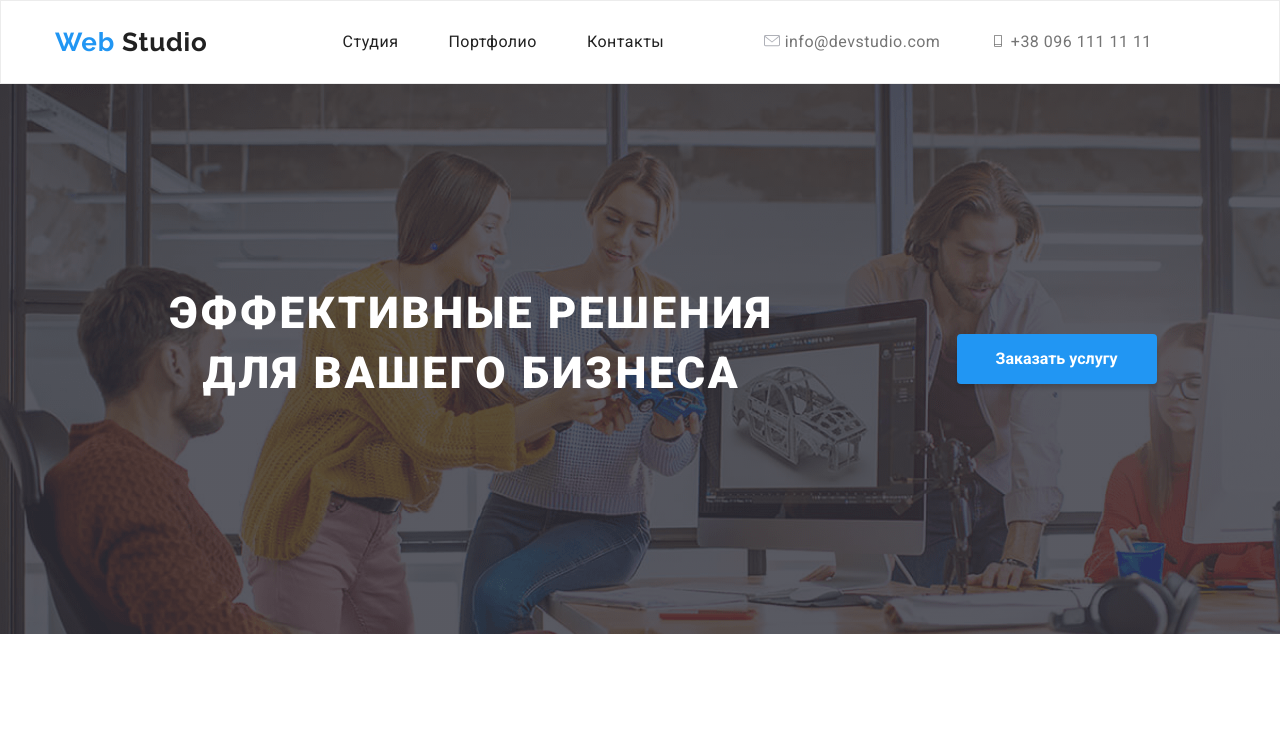
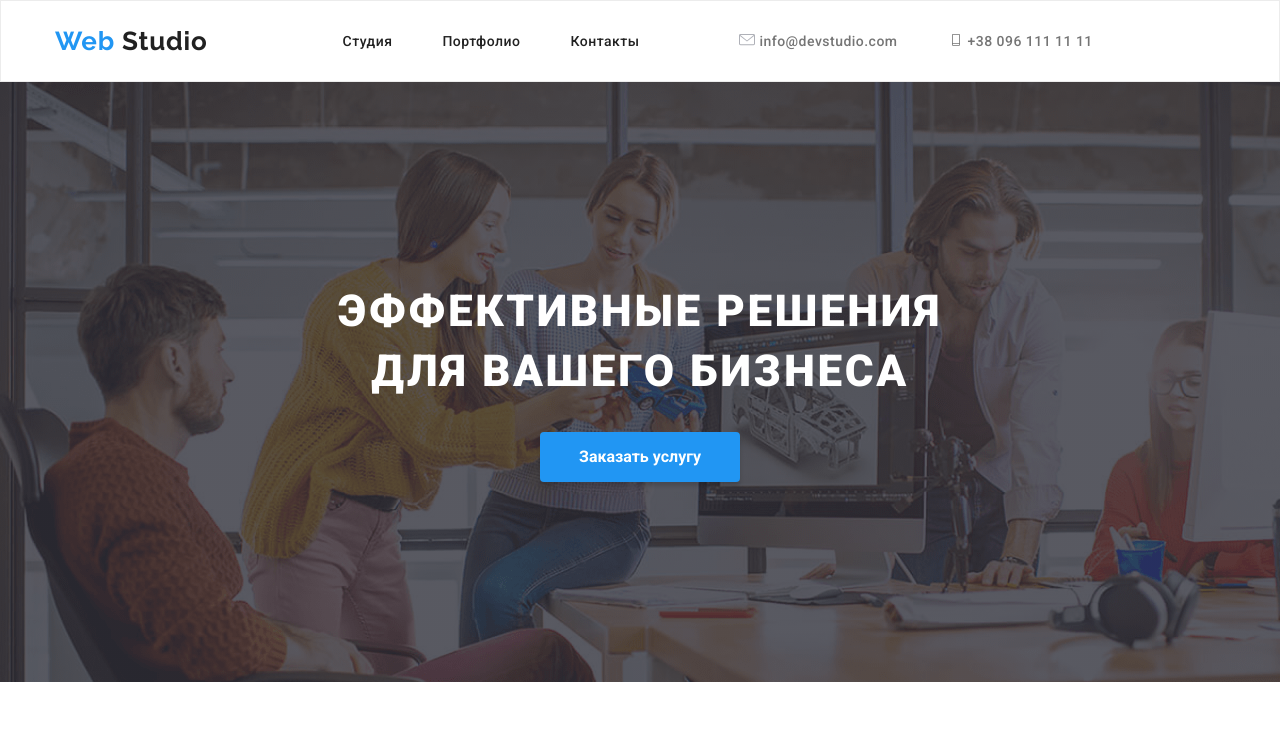
Before and after one commit to ljubik/goit-markup-hw-04, a plain HTML site: page index.html in a window 1280 px wide. Shown: the top 735 px of the page. Drawn offline with Linux system fonts and the light colour scheme.

Commit message:
fix font link menu

```diff
--- a/css/style.css
+++ b/css/style.css
@@ -113,6 +113,8 @@ header {
 	margin-left: 50px;
 	padding-top: 32px;
 	padding-bottom: 32px;
+	font-size: 14px;
+	font-weight: 500;
 }
 
 .link-contact {
@@ -121,6 +123,8 @@ header {
 	padding-top: 32px;
 	padding-bottom: 32px;
 	flex-direction: row;
+	font-size: 14px;
+	font-weight: 500;
 }
 
 .icon {
@@ -168,9 +172,9 @@ header {
 }
 
 .hero-center {
-	display: flex;
+	/* display: flex;
 	align-items: center;
-	justify-content: center;
+	justify-content: center; */
 	text-align: center;
 	margin: 0 auto;
 }
```
